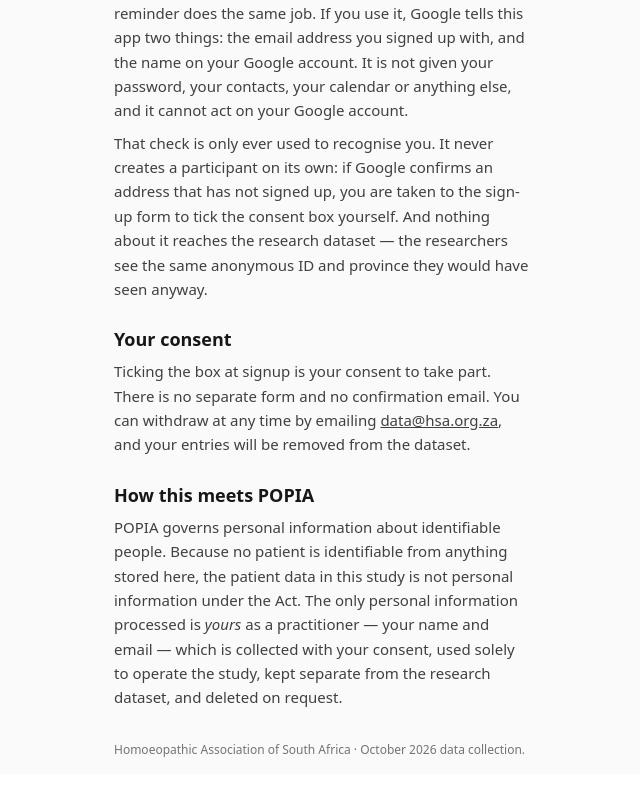
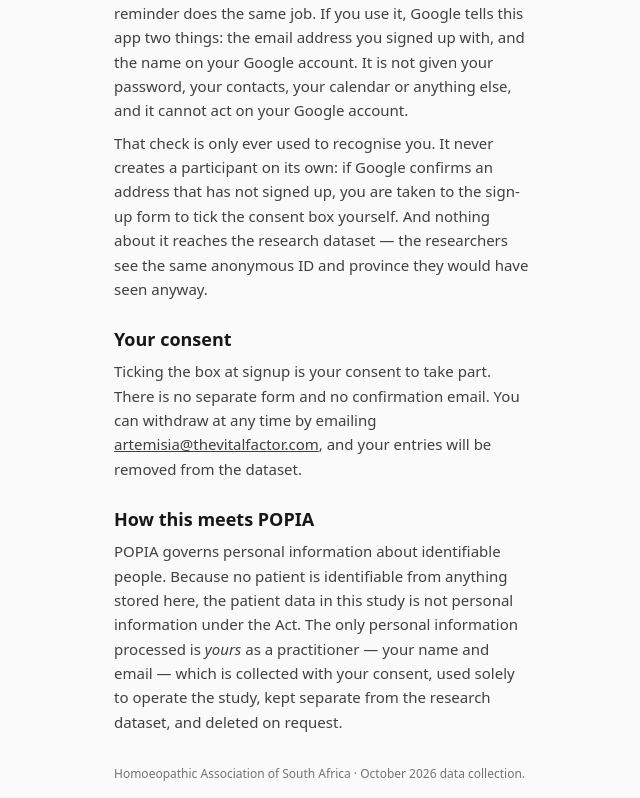
Before and after one commit to Artemisia-Consulting/HSA-patient-data-collection, a Next.js app: page /privacy in a window 1280 px wide. Shown: the part 1205-2003 px from the top of the page, without its empty margins (318-958 px from the left). Before the commit the page ends 1979 px from the top, so only its background shows below. Built offline with nearby package versions, Linux system fonts and the light colour scheme; no server answers.

Commit message:
fix: replace the dead data@hsa.org.za contact email

```diff
--- a/src/app/(practitioner)/privacy/page.tsx
+++ b/src/app/(practitioner)/privacy/page.tsx
@@ -102,8 +102,8 @@ export default function PrivacyPage() {
           Ticking the box at signup is your consent to take part. There is no
           separate form and no confirmation email. You can withdraw at any time by
           emailing{' '}
-          <a className="underline" href="mailto:data@hsa.org.za">
-            data@hsa.org.za
+          <a className="underline" href="mailto:artemisia@thevitalfactor.com">
+            artemisia@thevitalfactor.com
           </a>
           , and your entries will be removed from the dataset.
         </p>
--- a/src/app/(practitioner)/signin/page.tsx
+++ b/src/app/(practitioner)/signin/page.tsx
@@ -90,8 +90,8 @@ export default async function SignInPage({
 
       <p className="mt-6 text-center text-sm text-neutral-600 dark:text-neutral-300">
         Can’t find your link? Email{' '}
-        <a className="underline" href="mailto:data@hsa.org.za">
-          data@hsa.org.za
+        <a className="underline" href="mailto:adrianadraxl@gmail.com">
+          adrianadraxl@gmail.com
         </a>{' '}
         and we’ll resend it.
       </p>
--- a/src/app/api/auth/signup/route.ts
+++ b/src/app/api/auth/signup/route.ts
@@ -89,7 +89,7 @@ export const POST = withRoute(async (request: Request): Promise<NextResponse> =>
       'EMAIL_ALREADY_REGISTERED',
       delivery.delivered
         ? 'That email is already signed up. We have emailed your personal sign-in link to it — open that link to carry on logging.'
-        : 'That email is already signed up. Open the personal link in one of your reminder emails to sign back in, or contact the HSA research team to have it resent.',
+        : 'That email is already signed up. Open the personal link in one of your reminder emails to sign back in, or email adrianadraxl@gmail.com to have it resent.',
       { email: ['This email is already registered'] },
     )
   }
--- a/src/components/signup/SignupForm.tsx
+++ b/src/components/signup/SignupForm.tsx
@@ -335,8 +335,8 @@ function AlreadyRegistered({
 
       <p className="text-center text-sm text-neutral-600 dark:text-neutral-300">
         Can’t find it? Email{' '}
-        <a className="underline" href="mailto:data@hsa.org.za">
-          data@hsa.org.za
+        <a className="underline" href="mailto:adrianadraxl@gmail.com">
+          adrianadraxl@gmail.com
         </a>{' '}
         and we’ll resend it.
       </p>
```
